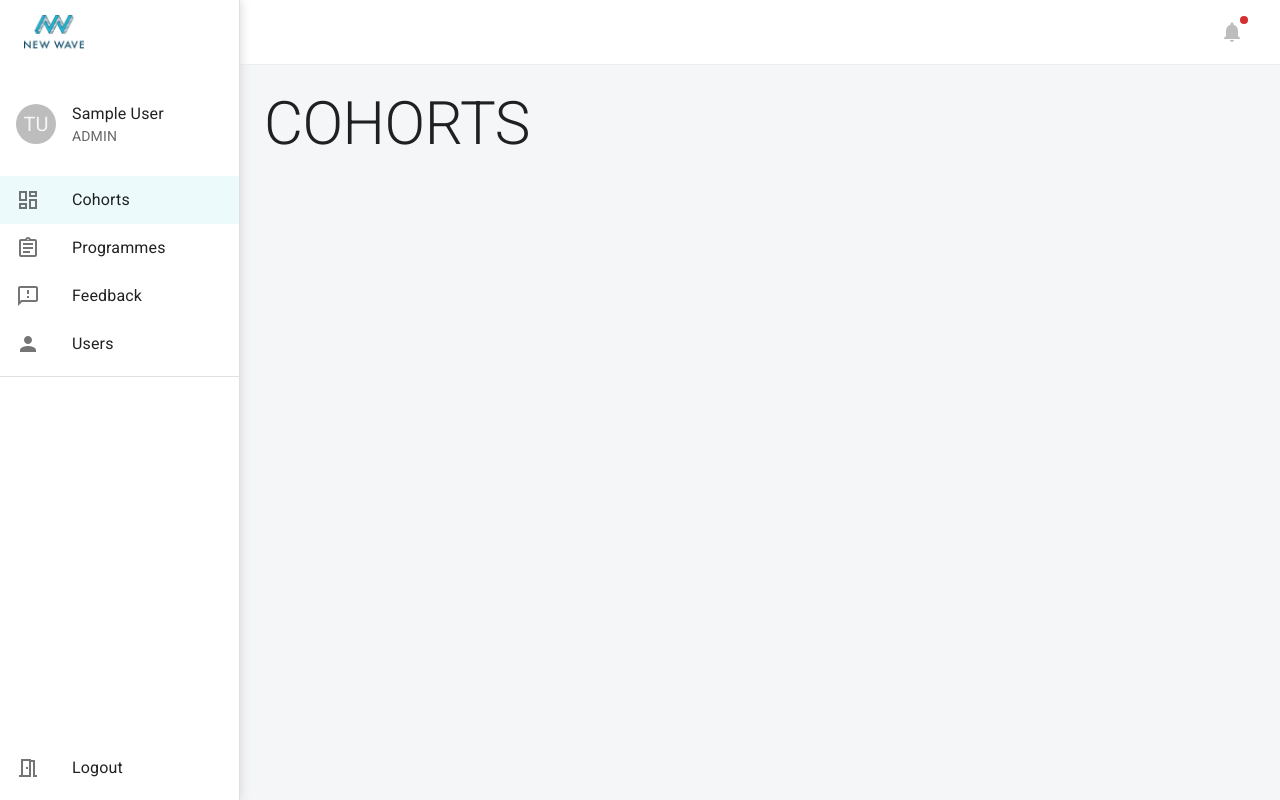
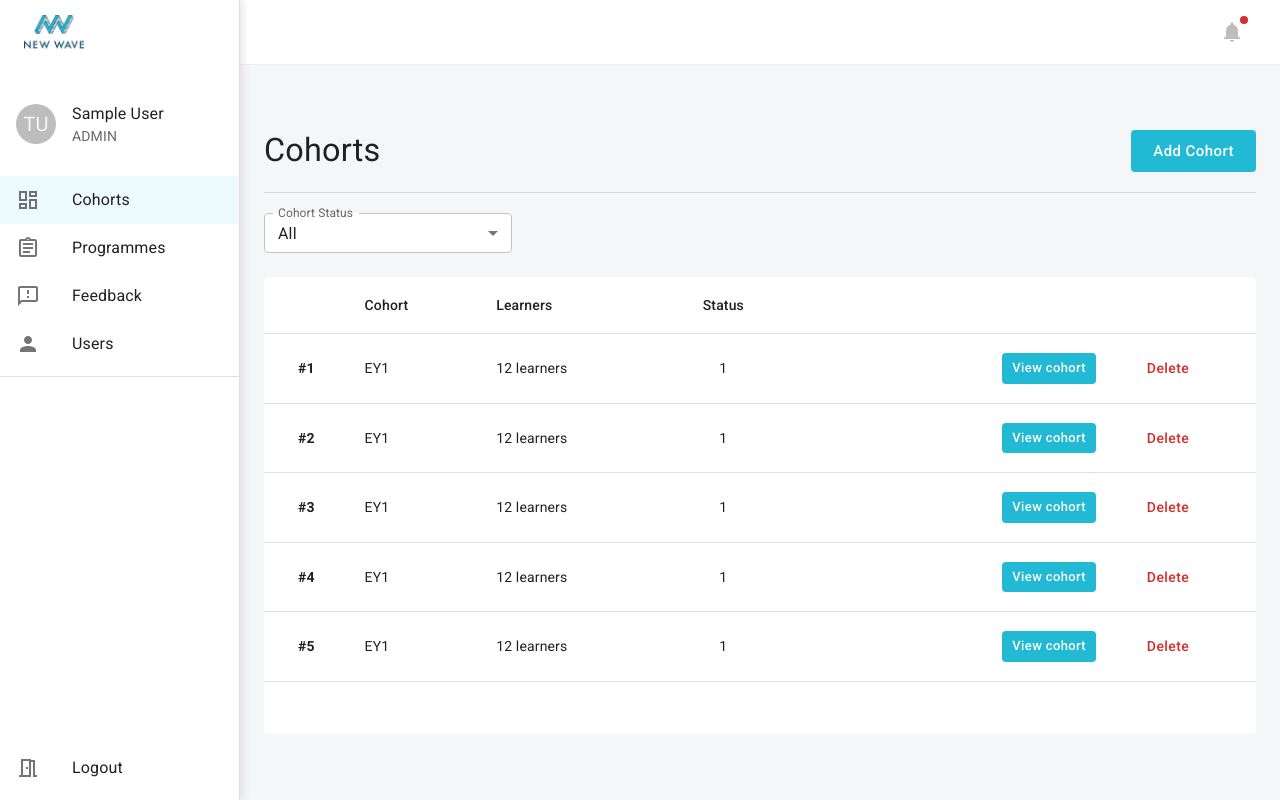
Before and after one commit to tayyabshahid7/newwavelearning, a React (Create React App) app: page /cohorts in a window 1280 px wide. Built offline with nearby package versions, Linux system fonts and the light colour scheme; no server answers; sample sign-in values are in the browser's storage.

Commit message:
NW-19. NW-18. Added admin navigation and cohorts page

```diff
--- a/src/App.tsx
+++ b/src/App.tsx
@@ -5,7 +5,7 @@ import { BrowserRouter as Router, Route, Switch } from "react-router-dom";
 import ProtectedRoute from "./components/ProtectedRoute/ProtectedRoute";
 import LoginPage from "./pages/LoginPage";
 import ForgottenPassword from "./pages/ForgottenPassword";
-import DashBoard from "./pages/Dashboard";
+import DashBoardPage from "./pages/DashboardPage";
 import PasswordReset from "./pages/PasswordReset";
 import CohortsPage from "./pages/CohortsPage";
 import ProgrammesPage from "./pages/ProgrammesPage";
@@ -19,7 +19,7 @@ function App() {
         <Route exact path={LOGIN_PAGE} component={LoginPage} />
         <Route exact path="/forgotten-password" component={ForgottenPassword} />
         <Route path="/reset-password/:signature/:token" component={PasswordReset} />
-        <ProtectedRoute exact path="/dashboard" component={DashBoard} />
+        <ProtectedRoute exact path="/dashboard" component={DashBoardPage} />
         <ProtectedRoute exact path="/cohorts" component={CohortsPage} />
         <ProtectedRoute exact path="/programmes" component={ProgrammesPage} />
         <ProtectedRoute exact path="/feedback" component={FeedbackPage} />
--- a/src/common/theme.ts
+++ b/src/common/theme.ts
@@ -38,11 +38,15 @@ let theme = createTheme({
     MuiButton: {
       styleOverrides: {
         root: {
+          textTransform: "none",
+        },
+        contained: {
           color: "white",
         },
       },
       defaultProps: {
         disableElevation: true,
+        variant: "contained",
       },
     },
     MuiTextField: {
@@ -73,6 +77,19 @@ let theme = createTheme({
         },
       },
     },
+    MuiPaper: {
+      defaultProps: {
+        elevation: 0,
+      },
+    },
+    MuiSelect: {
+      styleOverrides: {
+        outlined: {
+          background: "white",
+          height: "10px",
+        },
+      },
+    },
   },
 });
 
--- a/src/components/DashboardLayout/DashboardLayout.tsx
+++ b/src/components/DashboardLayout/DashboardLayout.tsx
@@ -12,7 +12,7 @@ interface DashboardLayoutProps {
 const DashboardLayout = ({ selectedPage, children }: DashboardLayoutProps) => {
   const drawerWidth = 240;
   return (
-    <Box sx={{ display: "flex" }}>
+    <Box sx={{ display: "flex", marginTop: "42px" }}>
       <AppBar
         position="fixed"
         sx={{ width: `calc(100% - ${drawerWidth}px)`, ml: `${drawerWidth}px` }}
--- a/src/components/ProtectedRoute/ProtectedRoute.tsx
+++ b/src/components/ProtectedRoute/ProtectedRoute.tsx
@@ -4,7 +4,7 @@ import { Route, withRouter, Redirect } from "react-router";
 import { LOGIN_PAGE } from "../../common/constants";
 
 const ProtectedRoute = ({ component: Component, history, ...rest }: any) => {
-  return isLoggedIn() ? <Route render={Component} {...rest} /> : <Redirect to={LOGIN_PAGE} />;
+  return isLoggedIn() ? <Route component={Component} {...rest} /> : <Redirect to={LOGIN_PAGE} />;
 };
 
 export default withRouter(ProtectedRoute);
--- a/src/pages/CohortsPage.tsx
+++ b/src/pages/CohortsPage.tsx
@@ -1,12 +1,106 @@
-import React from "react";
-import Typography from "@mui/material/Typography";
-
+import {
+  Button,
+  Divider,
+  FormControl,
+  Grid,
+  InputLabel,
+  MenuItem,
+  Paper,
+  Select,
+  SelectChangeEvent,
+  Table,
+  TableBody,
+  TableCell,
+  TableContainer,
+  TableHead,
+  TableRow,
+  Typography,
+} from "@mui/material";
+import React, { useState } from "react";
 import DashboardLayout from "../components/DashboardLayout/DashboardLayout";
 
 const CohortsPage = () => {
+  const [cohortStatus, setEmail] = useState("All");
+
+  const handleChange = (event: SelectChangeEvent) => {
+    setEmail(event.target.value as string);
+  };
+
+  const cohortsData = [
+    { id: 1, name: "EY1", learners_count: 12, status: "1" },
+    { id: 1, name: "EY1", learners_count: 12, status: "1" },
+    { id: 1, name: "EY1", learners_count: 12, status: "1" },
+    { id: 1, name: "EY1", learners_count: 12, status: "1" },
+    { id: 1, name: "EY1", learners_count: 12, status: "1" },
+  ];
+
   return (
     <DashboardLayout selectedPage={"cohorts"}>
-      <Typography variant="h2">COHORTS</Typography>
+      <Grid container>
+        <Grid item xs={6}>
+          <Typography variant="h4">Cohorts</Typography>
+        </Grid>
+        <Grid item xs={6} textAlign="right">
+          <Button size="large">Add Cohort</Button>
+        </Grid>
+      </Grid>
+      <Divider sx={{ margin: "20px 0" }} />
+      <Grid container>
+        <Grid item xs={3}>
+          <FormControl fullWidth size="small">
+            <InputLabel id="cohort-status-level">Cohort Status</InputLabel>
+            <Select
+              labelId="cohort-status-level"
+              id="cohort-status-select"
+              label="Cohort Status"
+              value={cohortStatus}
+              onChange={handleChange}
+            >
+              <MenuItem value="All">All</MenuItem>
+              <MenuItem value="1">Ten</MenuItem>
+              <MenuItem value="2">Twenty</MenuItem>
+              <MenuItem value="3">Thirty</MenuItem>
+            </Select>
+          </FormControl>
+        </Grid>
+      </Grid>
+      <br />
+      <TableContainer component={Paper}>
+        <Table>
+          <caption>&nbsp;{/*Used to add the space at the bottom of the table*/}</caption>
+          <TableHead>
+            <TableRow>
+              <TableCell></TableCell>
+              <TableCell align="left">Cohort</TableCell>
+              <TableCell align="left">Learners</TableCell>
+              <TableCell align="center">Status</TableCell>
+              <TableCell></TableCell>
+            </TableRow>
+          </TableHead>
+          <TableBody>
+            {cohortsData.map((cohort, i) => (
+              <TableRow key={cohort.name + i}>
+                <TableCell align="center">
+                  <b>#{i + 1}</b>
+                </TableCell>
+                <TableCell>{cohort.name}</TableCell>
+                <TableCell>
+                  {cohort.learners_count} learner{cohort.learners_count > 1 ? "s" : ""}
+                </TableCell>
+                <TableCell align="center">{cohort.status}</TableCell>
+                <TableCell align="right">
+                  <Button size="small" sx={{ mr: 5 }}>
+                    View cohort
+                  </Button>
+                  <Button variant="text" color="error" sx={{ mr: 5 }}>
+                    Delete
+                  </Button>
+                </TableCell>
+              </TableRow>
+            ))}
+          </TableBody>
+        </Table>
+      </TableContainer>
     </DashboardLayout>
   );
 };
--- a/src/pages/Dashboard.tsx
+++ b/src/pages/DashboardPage.tsx
@@ -3,15 +3,13 @@ import Typography from "@mui/material/Typography";
 
 import DashboardLayout from "../components/DashboardLayout/DashboardLayout";
 
-const DashBoard = () => {
+const DashBoardPage = () => {
 
   return (
     <DashboardLayout>
-      <>
         <Typography variant="h2">Hello, this is the DASHBOARD</Typography>
-      </>
     </DashboardLayout>
   );
 };
 
-export default DashBoard;
+export default DashBoardPage;
```
Also changed, not shown: src/pages/FeedbackPage.tsx (line endings or trailing spaces).
